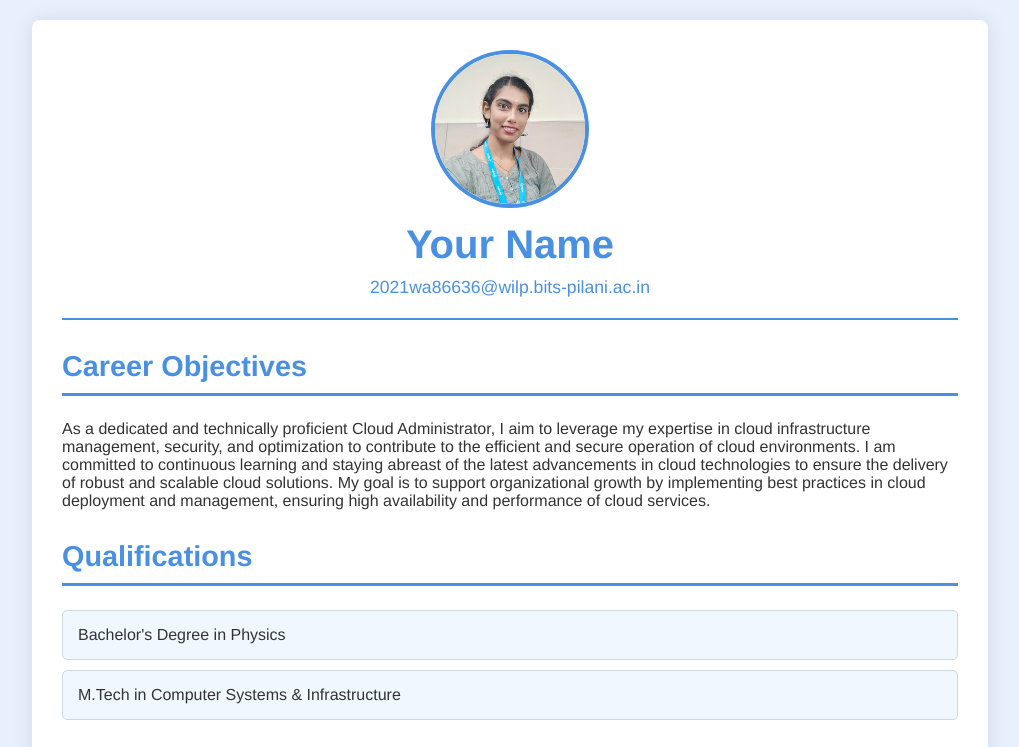
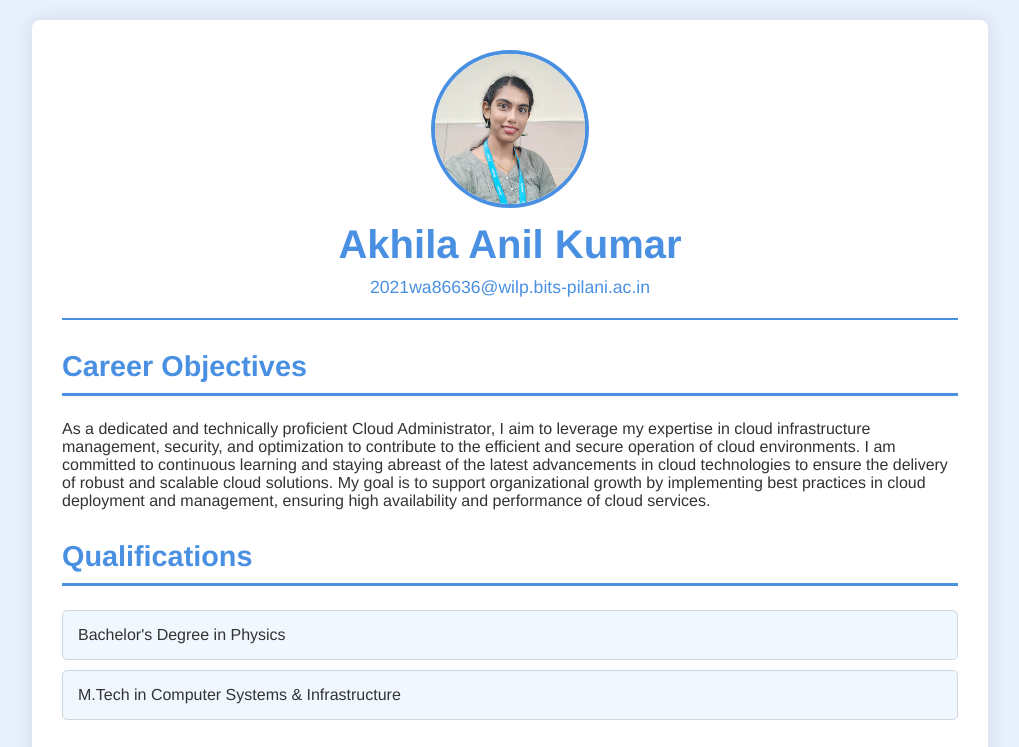
Before and after one commit to Akhila-2021wa86636/Webtechnologies-bits-semester5, a plain HTML site: page index.html in a window 1280 px wide. Shown: the top 747 px of the page, without its empty margins (130-1149 px from the left). Drawn offline with Linux system fonts and the light colour scheme; files whose address does not match are found by name.

Commit message:
Update -2 index.html
Edited code

```diff
--- a/index.html
+++ b/index.html
@@ -10,7 +10,7 @@
     <div class="container">
         <header>
             <img src="/home/labuser/Desktop/akhila.jpg" alt="Akhila Anil Kumar" class="photo">
-            <h1>Your Name</h1>
+            <h1>Akhila Anil Kumar</h1>
             <a href="mailto:2021wa86636@wilp.bits-pilani.ac.in">2021wa86636@wilp.bits-pilani.ac.in</a>
         </header>
         <section class="career-objectives">
```
